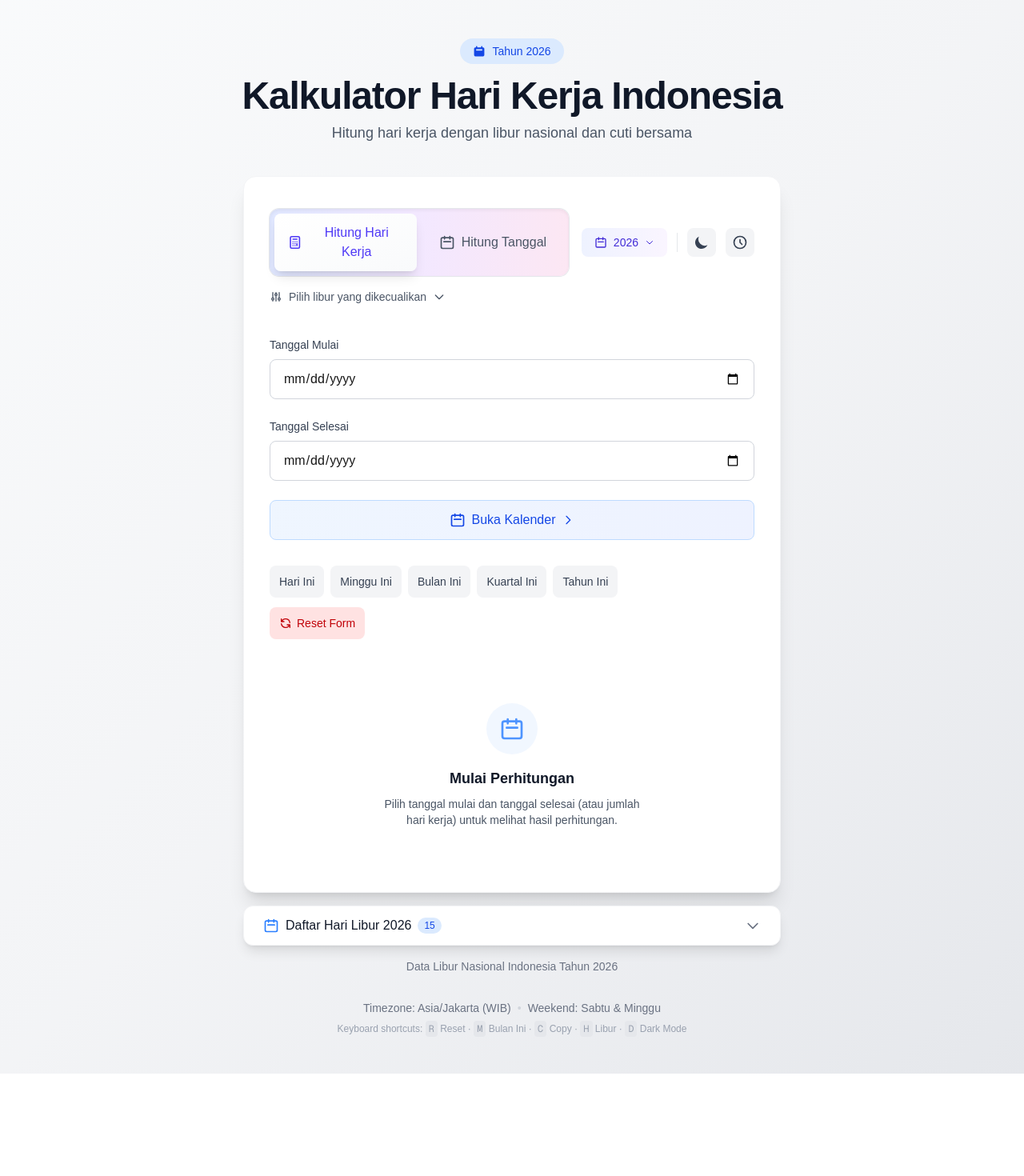
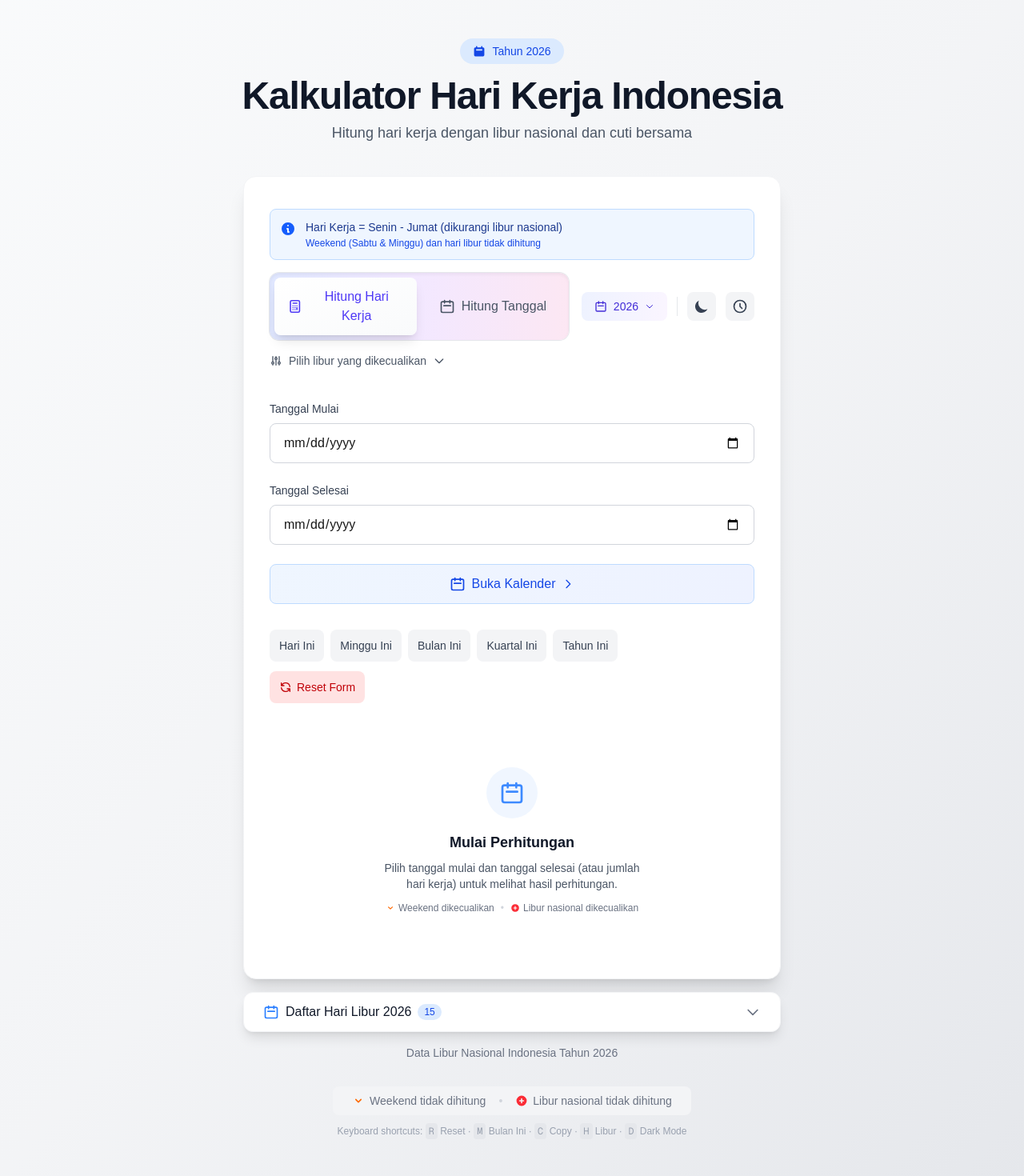
Before and after one commit to revandradev/web-hitung-hari, a Next.js app: page / in a window 1280 px wide. Shown: the whole page at 80% size. Before the commit the page ends 1342 px from the top, so only its background shows below. Built offline with nearby package versions, Linux system fonts and the light colour scheme.

Commit message:
feat: enhance footer and calculator with working days info and weekend/holiday exclusions

```diff
--- a/app/page.tsx
+++ b/app/page.tsx
@@ -21,12 +21,22 @@ export default function Home() {
 
         <Calculator />
 
-        <footer className="mt-6 sm:mt-8 text-center text-xs sm:text-sm text-gray-500 dark:text-gray-400 px-4 space-y-1 sm:space-y-2">
-          <p className="flex flex-col sm:flex-row items-center justify-center gap-1 sm:gap-2">
-            <span>Timezone: Asia/Jakarta (WIB)</span>
+        <footer className="mt-6 sm:mt-8 text-center text-xs sm:text-sm text-gray-500 dark:text-gray-400 px-4 space-y-2 sm:space-y-3">
+          <div className="flex flex-col sm:flex-row items-center justify-center gap-2 sm:gap-4 py-2 px-4 bg-gray-100 dark:bg-gray-800/50 rounded-lg max-w-md mx-auto">
+            <span className="flex items-center gap-1.5">
+              <svg className="w-4 h-4 text-orange-500" fill="currentColor" viewBox="0 0 20 20">
+                <path d="M5.293 7.293a1 1 0 011.414 0L10 10.586l3.293-3.293a1 1 0 111.414 1.414l-4 4a1 1 0 01-1.414 0l-4-4a1 1 0 010-1.414z" />
+              </svg>
+              <span>Weekend tidak dihitung</span>
+            </span>
             <span className="hidden sm:inline text-gray-300 dark:text-gray-600">•</span>
-            <span>Weekend: Sabtu & Minggu</span>
-          </p>
+            <span className="flex items-center gap-1.5">
+              <svg className="w-4 h-4 text-red-500" fill="currentColor" viewBox="0 0 20 20">
+                <path fillRule="evenodd" d="M10 18a8 8 0 100-16 8 8 0 000 16zm1-11a1 1 0 10-2 0v2H7a1 1 0 100 2h2v2a1 1 0 102 0v-2h2a1 1 0 100-2h-2V7z" clipRule="evenodd" />
+              </svg>
+              <span>Libur nasional tidak dihitung</span>
+            </span>
+          </div>
           <p className="text-xs text-gray-400 dark:text-gray-500">
             Keyboard shortcuts: <kbd className="px-1 py-0.5 bg-gray-200 dark:bg-gray-700 rounded">R</kbd> Reset · <kbd className="px-1 py-0.5 bg-gray-200 dark:bg-gray-700 rounded">M</kbd> Bulan Ini · <kbd className="px-1 py-0.5 bg-gray-200 dark:bg-gray-700 rounded">C</kbd> Copy · <kbd className="px-1 py-0.5 bg-gray-200 dark:bg-gray-700 rounded">H</kbd> Libur · <kbd className="px-1 py-0.5 bg-gray-200 dark:bg-gray-700 rounded">D</kbd> Dark Mode
           </p>
--- a/components/Calculator.tsx
+++ b/components/Calculator.tsx
@@ -532,6 +532,21 @@ export default function Calculator() {
       <div id="main-content" className="w-full max-w-2xl mx-auto space-y-4">
         <div className="bg-white dark:bg-gray-800 rounded-2xl shadow-xl p-4 sm:p-6 md:p-8 space-y-6 sm:space-y-8 border border-gray-100 dark:border-gray-700 transition-shadow hover:shadow-2xl">
           <div className="sticky top-0 z-10 bg-white/95 dark:bg-gray-800/95 backdrop-blur-sm -mx-4 sm:-mx-6 md:-mx-8 px-4 sm:px-6 md:px-8 py-2 space-y-4">
+            {/* Working Days Info Banner */}
+            <div className="flex items-start gap-3 p-3 bg-blue-50 dark:bg-blue-900/20 rounded-lg border border-blue-200 dark:border-blue-800">
+              <svg className="w-5 h-5 text-blue-600 dark:text-blue-400 flex-shrink-0 mt-0.5" fill="currentColor" viewBox="0 0 20 20">
+                <path fillRule="evenodd" d="M18 10a8 8 0 11-16 0 8 8 0 0116 0zm-7-4a1 1 0 11-2 0 1 1 0 012 0zM9 9a1 1 0 000 2v3a1 1 0 001 1h1a1 1 0 100-2v-3a1 1 0 00-1-1H9z" clipRule="evenodd" />
+              </svg>
+              <div className="flex-1">
+                <p className="text-sm font-medium text-blue-900 dark:text-blue-300">
+                  Hari Kerja = Senin - Jumat (dikurangi libur nasional)
+                </p>
+                <p className="text-xs text-blue-700 dark:text-blue-400 mt-0.5">
+                  Weekend (Sabtu & Minggu) dan hari libur tidak dihitung
+                </p>
+              </div>
+            </div>
+
             {/* Header: Mode Toggle + Settings */}
             <div className="flex flex-col lg:flex-row lg:items-center justify-between gap-4">
               {/* Mode Toggle - Prominent on left */}
@@ -1411,9 +1426,24 @@ function EmptyState() {
       <h3 className="text-base sm:text-lg font-semibold text-gray-900 dark:text-white mb-2">
         Mulai Perhitungan
       </h3>
-      <p className="text-gray-600 dark:text-gray-400 text-sm max-w-xs mx-auto">
+      <p className="text-gray-600 dark:text-gray-400 text-sm max-w-xs mx-auto mb-3">
         Pilih tanggal mulai dan tanggal selesai (atau jumlah hari kerja) untuk melihat hasil perhitungan.
       </p>
+      <div className="flex flex-wrap items-center justify-center gap-2 text-xs text-gray-500 dark:text-gray-500 max-w-sm mx-auto">
+        <span className="inline-flex items-center gap-1">
+          <svg className="w-3 h-3 text-orange-500" fill="currentColor" viewBox="0 0 20 20">
+            <path d="M5.293 7.293a1 1 0 011.414 0L10 10.586l3.293-3.293a1 1 0 111.414 1.414l-4 4a1 1 0 01-1.414 0l-4-4a1 1 0 010-1.414z" />
+          </svg>
+          Weekend dikecualikan
+        </span>
+        <span className="text-gray-300 dark:text-gray-600">•</span>
+        <span className="inline-flex items-center gap-1">
+          <svg className="w-3 h-3 text-red-500" fill="currentColor" viewBox="0 0 20 20">
+            <path fillRule="evenodd" d="M10 18a8 8 0 100-16 8 8 0 000 16zm1-11a1 1 0 10-2 0v2H7a1 1 0 100 2h2v2a1 1 0 102 0v-2h2a1 1 0 100-2h-2V7z" clipRule="evenodd" />
+          </svg>
+          Libur nasional dikecualikan
+        </span>
+      </div>
     </div>
   );
 }
```
